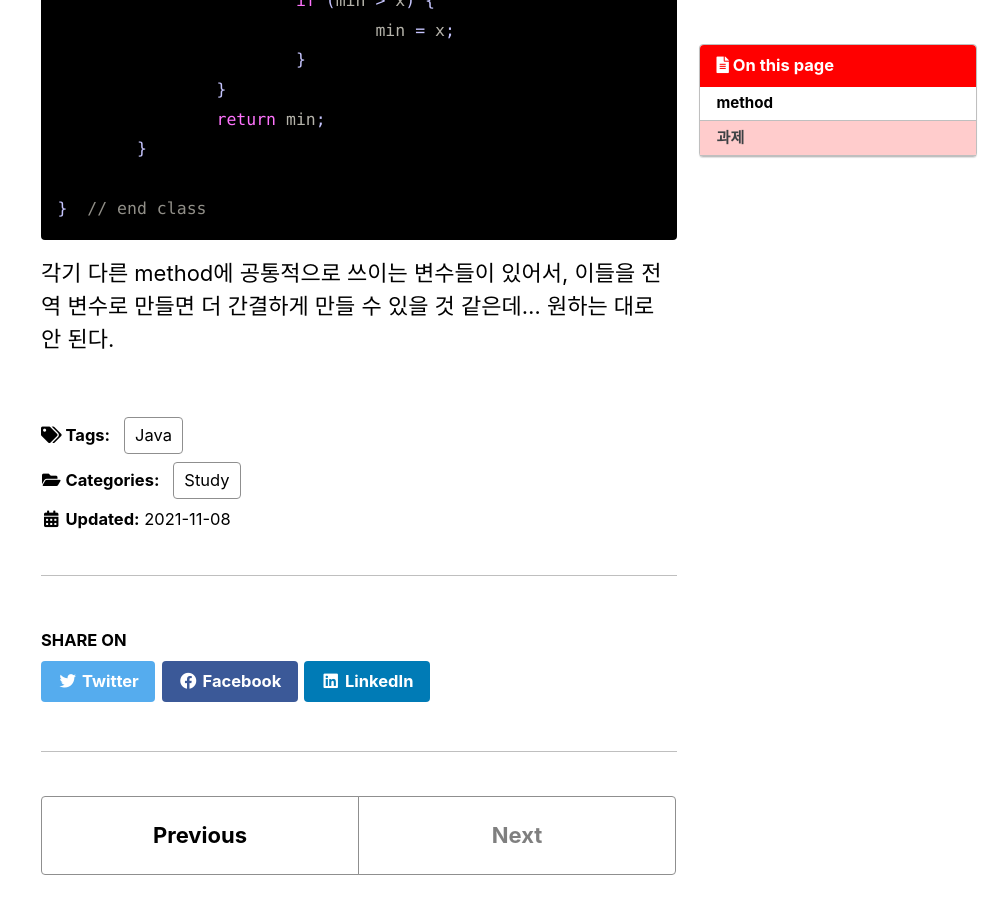
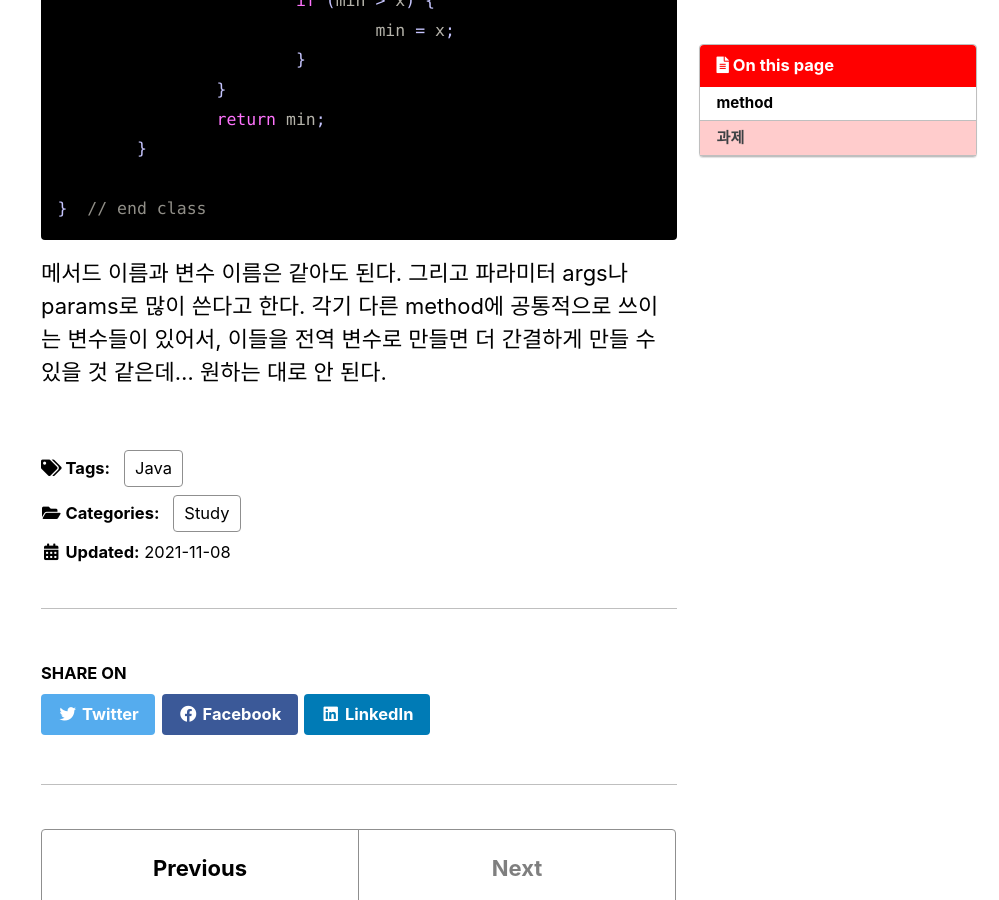
Before and after one commit to YUEUN328/YUEUN328.github.io, a Jekyll site: the page built from _posts/2021-11-08-eight.md, in a window 1280 px wide and 900 px high, scrolled down 10777 px. Shown: the whole window, without its empty margins (281-1280 px from the left). Built offline with Jekyll 4.4.1, drawn with Linux system fonts in a browser that asks for light colours; cached includes are drawn as plain includes; comment, search, counter and statistics services are not loaded.

Commit message:
Update 2021-11-08-eight.md

````diff
--- a/_posts/2021-11-08-eight.md
+++ b/_posts/2021-11-08-eight.md
@@ -375,4 +375,5 @@ public class MethodMain05 {
 }  // end class
 ```
 
+메서드 이름과 변수 이름은 같아도 된다. 그리고 파라미터  args나 params로 많이 쓴다고 한다.
 각기 다른 method에 공통적으로 쓰이는 변수들이 있어서, 이들을 전역 변수로 만들면 더 간결하게 만들 수 있을 것 같은데... 원하는 대로 안 된다.
````
